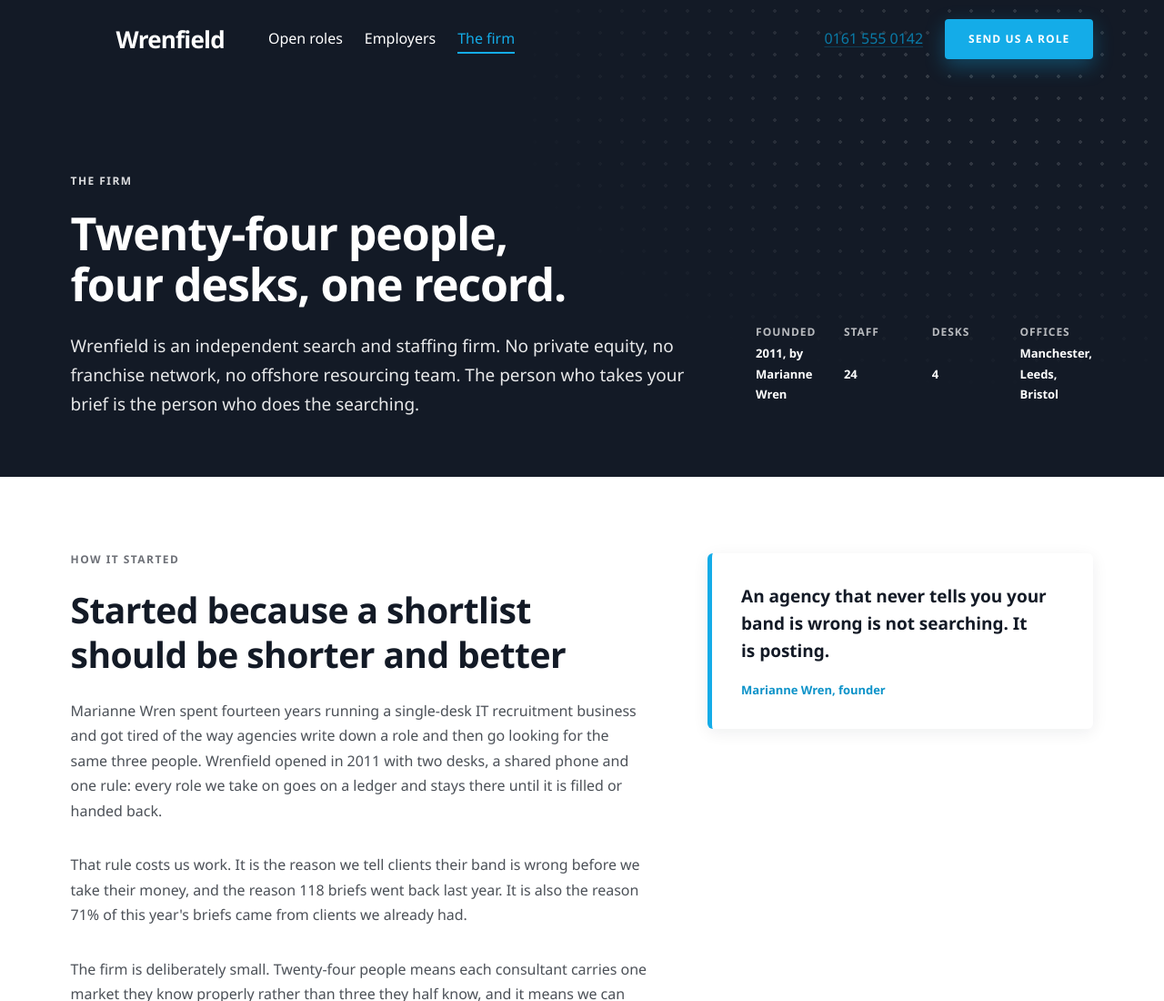
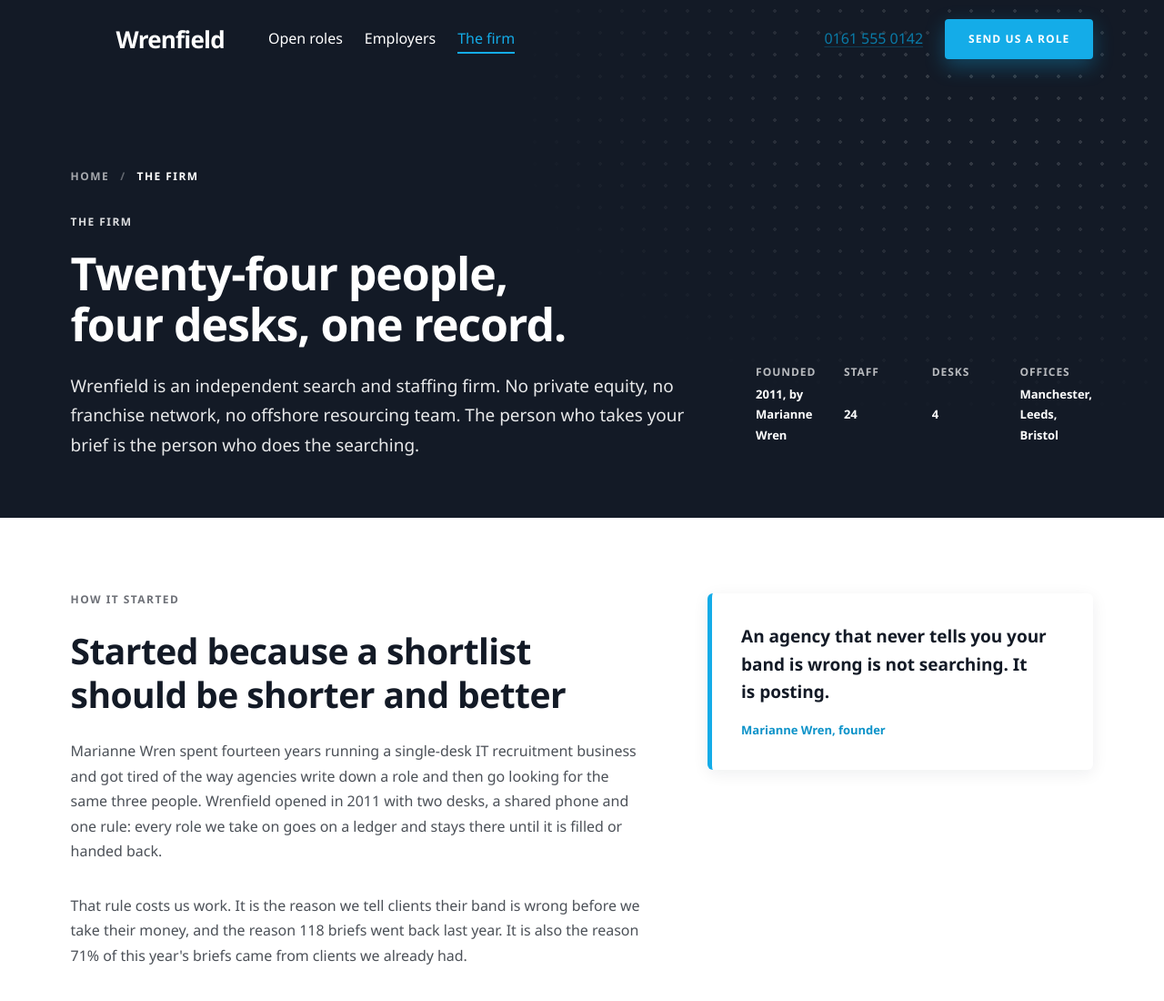
Before and after one commit to Charu-svg/hr-website, a website: page about.html in a window 1280 px wide. Shown: the top 1100 px of the page at 91% size. Drawn offline with Linux system fonts and the light colour scheme.

Commit message:
Add a breadcrumb to the about page
- Breadcrumb sits inside the navy page head rather than above it, so the fixed
  header cannot cover it
- Styled from the existing label tokens: uppercase, tracked, muted, with a
  slash separator and the current page in white
- Marked up as a nav with an ordered list and aria-current for assistive tech

Co-authored-by: CommandCodeBot <noreply@commandcode.ai>

```diff
--- a/about.html
+++ b/about.html
@@ -84,6 +84,12 @@
   <section class="page-head">
     <div class="shell page-head__grid">
       <div>
+        <nav class="breadcrumb" aria-label="Breadcrumb">
+          <ol class="breadcrumb__list">
+            <li class="breadcrumb__item"><a href="index.html">Home</a></li>
+            <li class="breadcrumb__item" aria-current="page">The firm</li>
+          </ol>
+        </nav>
         <p class="label label--signal">The firm</p>
         <h1>Twenty-four people, four desks, one record.</h1>
         <p class="lede">
--- a/assets/css/pages.css
+++ b/assets/css/pages.css
@@ -456,6 +456,48 @@
   padding-block: calc(var(--header-h) + 56px) var(--s-16);
   position: relative;
   overflow: hidden;
+}
+
+/* Breadcrumb, sitting inside the navy page head so the fixed header cannot
+   cover it. */
+.breadcrumb {
+  margin-block-end: var(--s-6);
+}
+
+.breadcrumb__list {
+  display: flex;
+  flex-wrap: wrap;
+  align-items: center;
+  gap: var(--s-3);
+  font-size: var(--step--2);
+  font-weight: 600;
+  letter-spacing: var(--tracking-label);
+  text-transform: uppercase;
+  color: rgba(255, 255, 255, 0.62);
+}
+
+.breadcrumb__item {
+  display: inline-flex;
+  align-items: center;
+  gap: var(--s-3);
+}
+
+.breadcrumb__item + .breadcrumb__item::before {
+  content: "/";
+  color: rgba(255, 255, 255, 0.35);
+}
+
+.breadcrumb__item a {
+  color: inherit;
+  text-decoration: none;
+}
+
+.breadcrumb__item a:hover {
+  color: #fff;
+}
+
+.breadcrumb__item[aria-current="page"] {
+  color: #fff;
 }
 
 .page-head::after {
```
